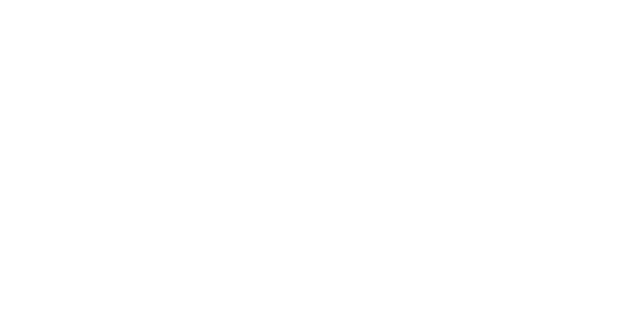
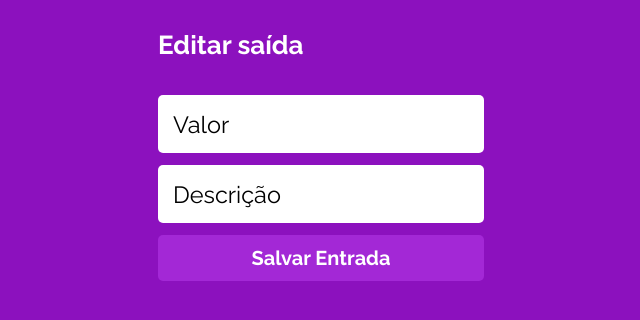
Before and after one commit to Gomeshg/projeto13-mywallet-front, a React (Create React App) app: page /insert-data/1/1 in a window 1280 px wide. Before the commit this address had no page. Shown: the top 320 px of the page, without its empty margins (319-959 px from the left). Built offline with nearby package versions, Linux system fonts and the light colour scheme; a web font is replaced by a local one.

Commit message:
Lógica da exclusão de dados

```diff
--- a/src/components/App.js
+++ b/src/components/App.js
@@ -9,7 +9,6 @@
 
 export default function App() {
   // LOGIC
-  // const [insertType, setInsertType] = useState(null);
   // UI
   return (
     <>
@@ -19,7 +18,10 @@
           <Route path="/sign-in" element={<Login />} />
           <Route path="/" element={<SignUp />} />
           <Route path="/current-account" element={<CurrentAccount />} />
-          <Route path="/insert-data/:type" element={<InsertData />} />
+          <Route
+            path="/insert-data/:typeRoute/:typeData"
+            element={<InsertData />}
+          />
         </Routes>
       </BrowserRouter>
     </>
--- a/src/components/generics/Input.js
+++ b/src/components/generics/Input.js
@@ -4,6 +4,20 @@
   // LOGIC
 
   // UI
+
+  if (type === "number") {
+    return (
+      <Wrapper
+        placeholder={label}
+        type={type}
+        onChange={(e) => setValue(e.target.value)}
+        disabled={status}
+        status={status}
+        min="0"
+        required
+      ></Wrapper>
+    );
+  } else {
     return (
       <Wrapper
         placeholder={label}
@@ -14,6 +28,7 @@
         required
       ></Wrapper>
     );
+  }
 }
 
 const Wrapper = styled.input`
--- a/src/components/insertData/InsertData.js
+++ b/src/components/insertData/InsertData.js
@@ -1,54 +1,70 @@
+import { useState } from "react";
 import styled from "styled-components";
 import Input from "../generics/Input";
 import Button from "../generics/Button";
+import { useParams } from "react-router-dom";
+import { postData, updateData } from "../../services/APIs";
 
-export default function InsertData({ type }) {
-  // existem vários tipos de insertData, como diferenciá-los?
+export default function InsertData() {
+  const [status, setStatus] = useState(false);
+  const [cash, setCash] = useState("");
+  const [description, setDescription] = useState("");
 
-  // Inserção de dados do tipo ENTRADA
+  const { typeRoute, typeData } = useParams();
+
+  function post(e) {
+    e.preventDefault();
+    const body = {
+      value: cash,
+      description: description,
+      type: typeData,
+    };
+
+    console.log(body);
+
+    // postData(body)
+    //   .then(() => {
+    //     console.log("");
+    //   })
+    //   .catch((e) => {
+    //     console.log(e.message);
+    //   });
+  }
+
+  function update(e) {
+    e.preventDefault();
+  }
+
   return (
     <Wrapper>
       <Content>
-        <h2>Nova Entrada</h2>
-        <Input label="Valor" />
-        <Input label="Descrição" />
-        <Button text="Salvar Entrada" type="rectangle" />
+        <h2>
+          {typeRoute === "post" ? "Nova" : "Editar"}{" "}
+          {typeData === "input" ? "entrada" : "saída"}
+        </h2>
+        <form onSubmit={typeRoute === "post" ? post : update}>
+          <Input
+            label="Valor"
+            type="number"
+            setValue={setCash}
+            status={status}
+          />
+          <Input
+            label="Descrição"
+            type="text"
+            setValue={setDescription}
+            status={status}
+          />
+          <Button
+            submit="submit"
+            text="Salvar Entrada"
+            typeButton="rectangle"
+            status={status}
+          />
+        </form>
       </Content>
     </Wrapper>
   );
-
-  //   return (
-  //     <Wrapper>
-  //       <Content>
-  //         <h2>Nova Saída</h2>
-  //         <Input label="Valor" />
-  //         <Input label="Descrição" />
-  //         <Button text="Salvar Saída" type="rectangle" />
-  //       </Content>
-  //     </Wrapper>
-  //   );
-
-  //   return (
-  //     <Wrapper>
-  //       <Content>
-  //         <h2>Editar Entrada</h2>
-  //         <Input label="Valor" />
-  //         <Input label="Descrição" />
-  //         <Button text="Atualizar Entrada" type="rectangle" />
-  //       </Content>
-  //     </Wrapper>
-  //   );
-
-  //   return (
-  //     <Wrapper>
-  //       <Content>
-  //         <h2>Editar Saída</h2>
-  //         <Input label="Valor" />
-  //         <Input label="Descrição" />
-  //         <Button text="Atualizar Saída" type="rectangle" />
-  //       </Content>
-  //     </Wrapper>
-  //   );
 }
 
 const Wrapper = styled.div`
@@ -65,5 +81,11 @@
 const Content = styled.div`
   display: flex;
   flex-direction: column;
-  gap: 20px;
+  gap: 35px;
+
+  form {
+    display: flex;
+    flex-direction: column;
+    gap: 12px;
+  }
 `;
--- a/src/components/wallet/CurrentAccount.js
+++ b/src/components/wallet/CurrentAccount.js
@@ -1,6 +1,6 @@
 import styled from "styled-components";
 import { useNavigate, Link } from "react-router-dom";
-import { useState } from "react";
+import { useState, useEffect } from "react";
 import { useSession } from "../../services/session";
 import { getData } from "../../services/APIs";
 
@@ -10,50 +10,50 @@
 export default function CurrentAccount() {
   // LOGIC
   const { session } = useSession();
+  const [token, setToken] = useState(null);
+  const [wallet, setWallet] = useState(null);
   const navigate = useNavigate();
 
-  const data = [
-    {
-      userID: "631c6ce48f4b3db40f0e1d6b",
-      type: "output",
-      value: 220,
-      description: "Jaw",
-      date: "10/09",
-    },
-    {
-      userID: "631c6ce48f4b3db40f0e1d6b",
-      type: "output",
-      value: 80,
-      description: "Academia",
-      date: "10/09",
-    },
-    {
-      userID: "631c6ce48f4b3db40f0e1d6b",
-      type: "output",
-      value: 230,
-      description: "Minoxidil",
-      date: "10/09",
-    },
-    {
-      userID: "631c6ce48f4b3db40f0e1d6b",
-      type: "input",
-      value: 500,
-      description: "Salário Novação",
-      date: "10/09",
-    },
-  ];
+  let config = {};
+
+  if (session.token) {
+    if (token === null) {
+      setToken(session.token);
+    }
+    config = {
+      headers: {
+        Authorization: `Bearer ${session.token}`,
+      },
+    };
+  }
+
+  useEffect(() => {
+    if (token !== null) {
+      getData(config)
+        .then((req) => setWallet([...req.data]))
+        .catch((e) => console.log(e));
+    }
+  }, [token]);
+
+  if (token === null) {
+    return <Loading>Carregando...</Loading>;
+  }
+
+  if (wallet === null) {
+    return <Loading>Carregando...</Loading>;
+  }
 
   // UI
   return (
     <Wrapper>
       <Content>
         <h2>Olá, {session.name} !</h2>
-        <Wallet data={data} />
+        <Wallet data={wallet} setWallet={setWallet} />
         <ButtonBox>
-          <Link to="/insert-data/input">
+          <Link to="/insert-data/post/input">
             <Button text="Nova Entrada" typeButton="square" />
           </Link>
-          <Link to="/insert-data/output">
+          <Link to="/insert-data/post/output">
             <Button text="Nova Saída" typeButton="square" />
           </Link>
         </ButtonBox>
@@ -84,3 +84,12 @@
   display: flex;
   justify-content: space-between;
 `;
+
+const Loading = styled.p`
+  font-size: 40px;
+  color: black;
+  font-weight: 700;
+  font-family: "Raleway";
+  text-align: center;
+  margin-top: 40vh;
+`;
--- a/src/components/wallet/Wallet.js
+++ b/src/components/wallet/Wallet.js
@@ -1,6 +1,6 @@
 import styled from "styled-components";
 import WalletData from "./WalletData";
-export default function Wallet({ data }) {
+export default function Wallet({ data, setWallet }) {
   if (data.length === 0) {
     return (
       <WrapperEmpty>
@@ -24,7 +24,9 @@
             value={data.value}
             description={data.description}
             date={data.date}
+            id={data._id}
             userID={data.userID}
+            setWallet={setWallet}
           />
         ))}
       </section>
@@ -61,6 +63,9 @@
   display: flex;
   flex-direction: column;
   justify-content: space-between;
+  gap: 40px;
+
+  overflow: scroll;
 `;
 
 const TextDataEmpty = styled.div`
--- a/src/components/wallet/WalletData.js
+++ b/src/components/wallet/WalletData.js
@@ -1,15 +1,39 @@
 import styled from "styled-components";
+import { deleteData, getData } from "../../services/APIs";
+import { useState, useEffect } from "react";
+import { useSession } from "../../services/session";
 
 export default function WalletData({
+  id,
   userID,
   type,
   value,
   description,
   date,
   balance,
+  setWallet,
 }) {
-  if (balance) {
-    console.log(balance.toString());
+  const { session } = useSession();
+
+  const config = {
+    headers: {
+      Authorization: `Bearer ${session.token}`,
+    },
+  };
+  function remove() {
+    deleteData(id, config)
+      .then(() => {
+        getData(config)
+          .then((res) => {
+            setWallet([...res.data]);
+          })
+          .catch((e) => {
+            console.log(e.message);
+          });
+      })
+      .catch((e) => {
+        console.log(e.message);
+      });
   }
 
   if (!balance) {
@@ -19,7 +43,10 @@
           <Date>{date}</Date>
           <Description>{description}</Description>
         </section>
-        <Value value={type}>{`${value.toFixed(2).toString()}`}</Value>
+        <section>
+          <Value value={type}>{`${value.toFixed(2).toString()}`}</Value>
+          <ion-icon onClick={remove} name="trash-outline"></ion-icon>
+        </section>
       </Wrapper>
     );
   } else {
@@ -51,6 +78,11 @@
     justify-content: flex-start;
     gap: 10px;
   }
+
+  ion-icon {
+    font-size: 18px;
+    cursor: pointer;
+  }
 `;
 
 const Date = styled.p`
@@ -61,6 +93,7 @@
   color: rgba(0, 0, 0, 1);
   text-align: start;
   word-break: break-word;
+  cursor: pointer;
 `;
 
 const Value = styled.p`
--- a/src/services/APIs.js
+++ b/src/services/APIs.js
@@ -13,22 +13,22 @@
 }
 
 function getData(config) {
-  const promise = axios.get(`${BASE_URL}/get-data`, config);
+  const promise = axios.get(`${BASE_URL}/wallet`, config);
   return promise;
 }
 
 function postData(body, config) {
-  const promise = axios.post(`${BASE_URL}/insert-data`, body, config);
+  const promise = axios.post(`${BASE_URL}/wallet`, body, config);
   return promise;
 }
 
-function updateData(body, config) {
-  const promise = axios.put(`${BASE_URL}/update-data`, body, config);
+function updateData(id, body, config) {
+  const promise = axios.put(`${BASE_URL}/wallet/${id}`,config);
   return promise;
 }
 
-function deleteData(body, config) {
-  const promise = axios.delete(`${BASE_URL}/delete-data`, body, config);
+function deleteData(id, config) {
+  const promise = axios.delete(`${BASE_URL}/wallet/${id}`, config);
   return promise;
 }
 
```
Lines whose indentation alone changed are shown as unchanged.
